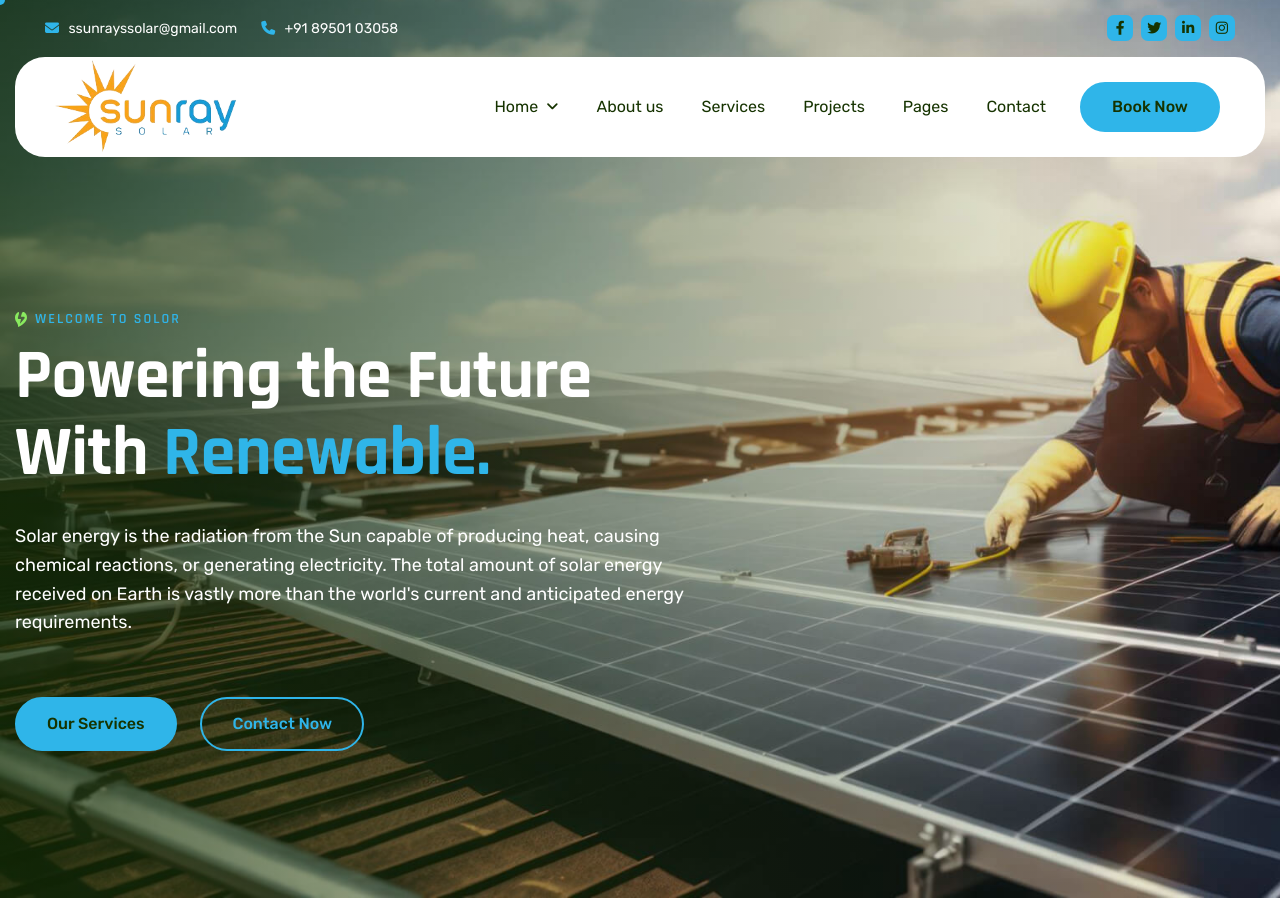
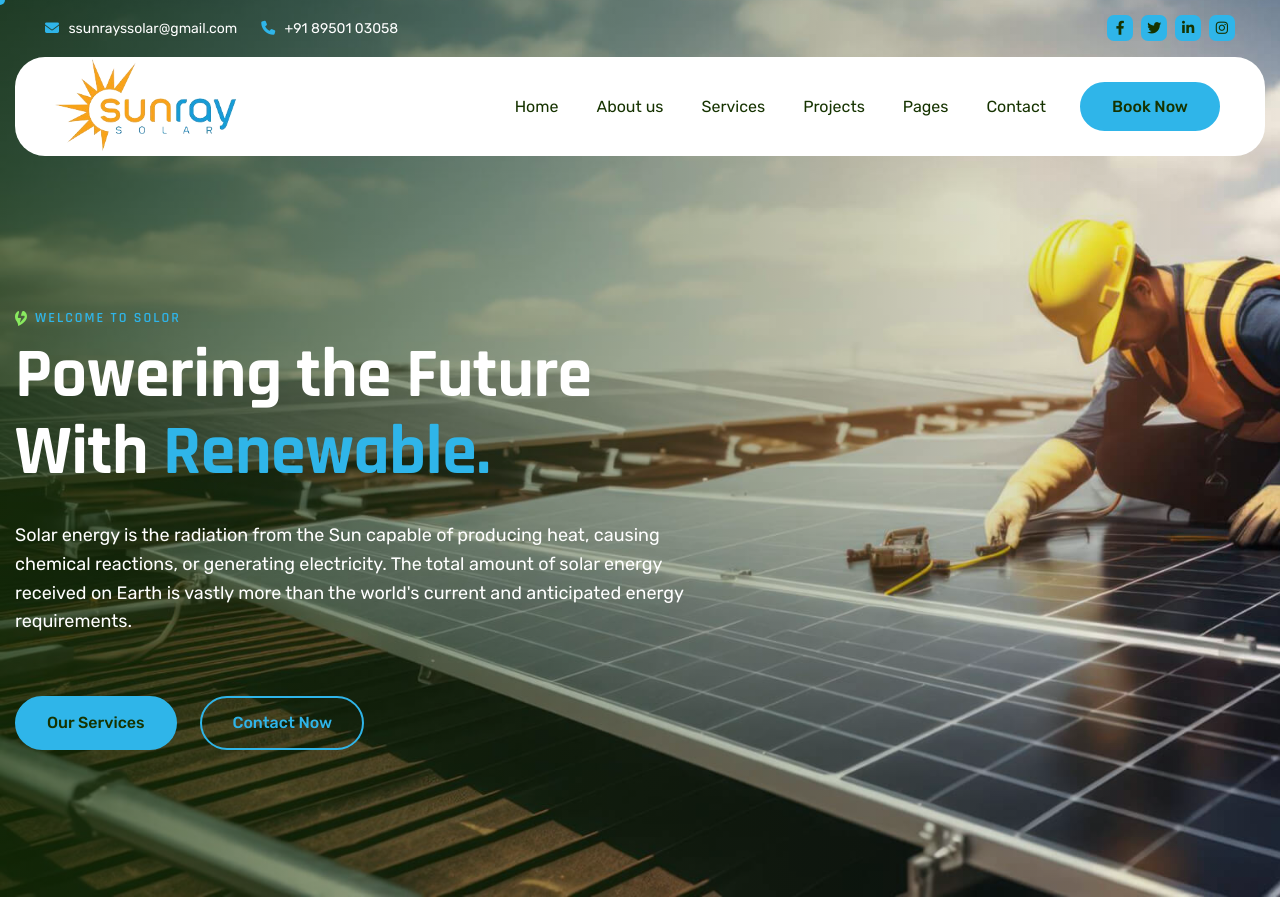
Before and after one commit to YashBagadwal/Solar-2, a plain HTML site: page index.html in a window 1280 px wide. Shown: the top 898 px of the page. Drawn offline with Linux system fonts and the light colour scheme.

Commit message:
Update index.html

```diff
--- a/index.html
+++ b/index.html
@@ -103,7 +103,7 @@
 					<!-- Main Menu start -->
 					<div class="collapse navbar-collapse main-menu">
 						<ul class="navbar-nav mr-auto" id="menu">
-							<li class="nav-item submenu"><a class="nav-link" href="index-2.html">Home</a> </li>
+							<li class="nav-item "><a class="nav-link" href="index-2.html">Home</a> </li>
 
 							<li class="nav-item"><a class="nav-link" href="about.html">About us</a></li>
 							<li class="nav-item"><a class="nav-link" href="services.html">Services</a></li>
```
